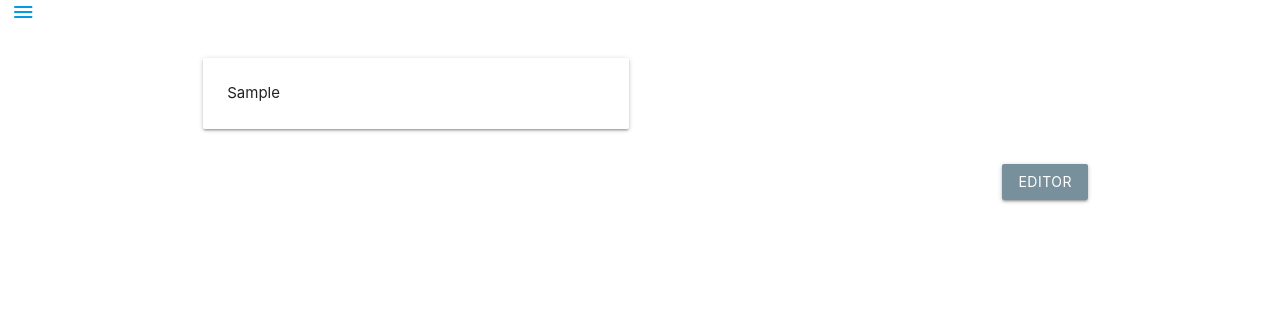
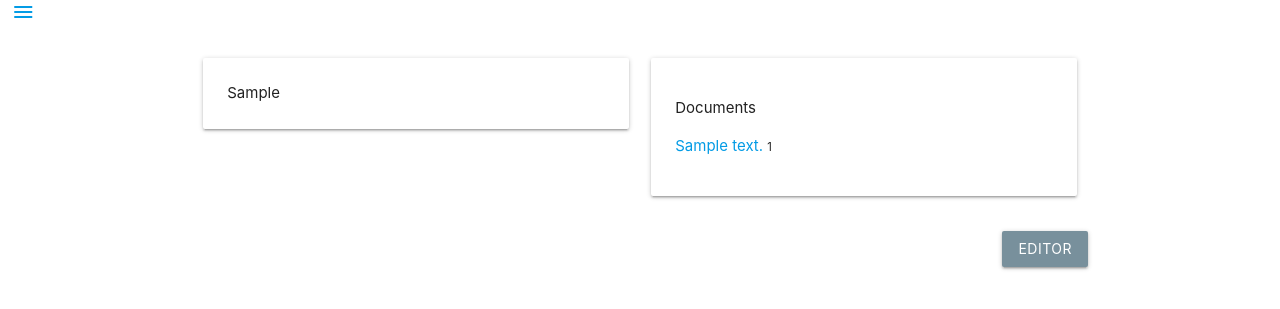
Before and after one commit to yyyaaan/jungle, a Django app: template jungle/webreader/templates/webreader/index.html in a window 1280 px wide. Shown: the top 309 px of the page. Run offline with Django 4.2, Linux system fonts and the light colour scheme; tables that the repository leaves empty hold one stand-in row (values such as "Sample post"); the template is opened without the code that fills it: values that come from a table or form of the project are taken from there, most other values are stand-ins (such as "Sample title", 1, 10 or a date in 2020); parts of the project's set-up code (start-up, migrations or seed data) failed here and were passed over; some libraries are stand-ins or nearby versions.

Commit message:
updated MY page frontend

```diff
--- a/jungle/webreader/models.py
+++ b/jungle/webreader/models.py
@@ -38,4 +38,4 @@ class MyDoc(models.Model):
     doc = models.FileField(upload_to='docs')
 
     def __str__(self):
-        return str(self.doc.url).replace("/media", "https://yan.fi")
+        return f"{self.desc}  @  "+str(self.doc.url).replace("/media", "https://yan.fi")
--- a/jungle/webreader/templates/webreader/index.html
+++ b/jungle/webreader/templates/webreader/index.html
@@ -13,6 +13,17 @@
         </div>
     </div>
     {% endfor %}
+    <div class="col s12 m6">
+        <div class="card-panel">
+            <p>Documents</p>
+            <ul>
+                {% for doc in docs %}
+                <li><a href="{{doc.url}}">{{doc.desc}} </a> <small>{{doc.size}}</small></li>
+                {% endfor %}
+            </ul>
+        </div>
+    </div>
+
 </div>
 <div class="row">
     <p class="right-align">
```
Also changed, not shown: jungle/webreader/views.py (+6 -1 lines), 1 other file.
